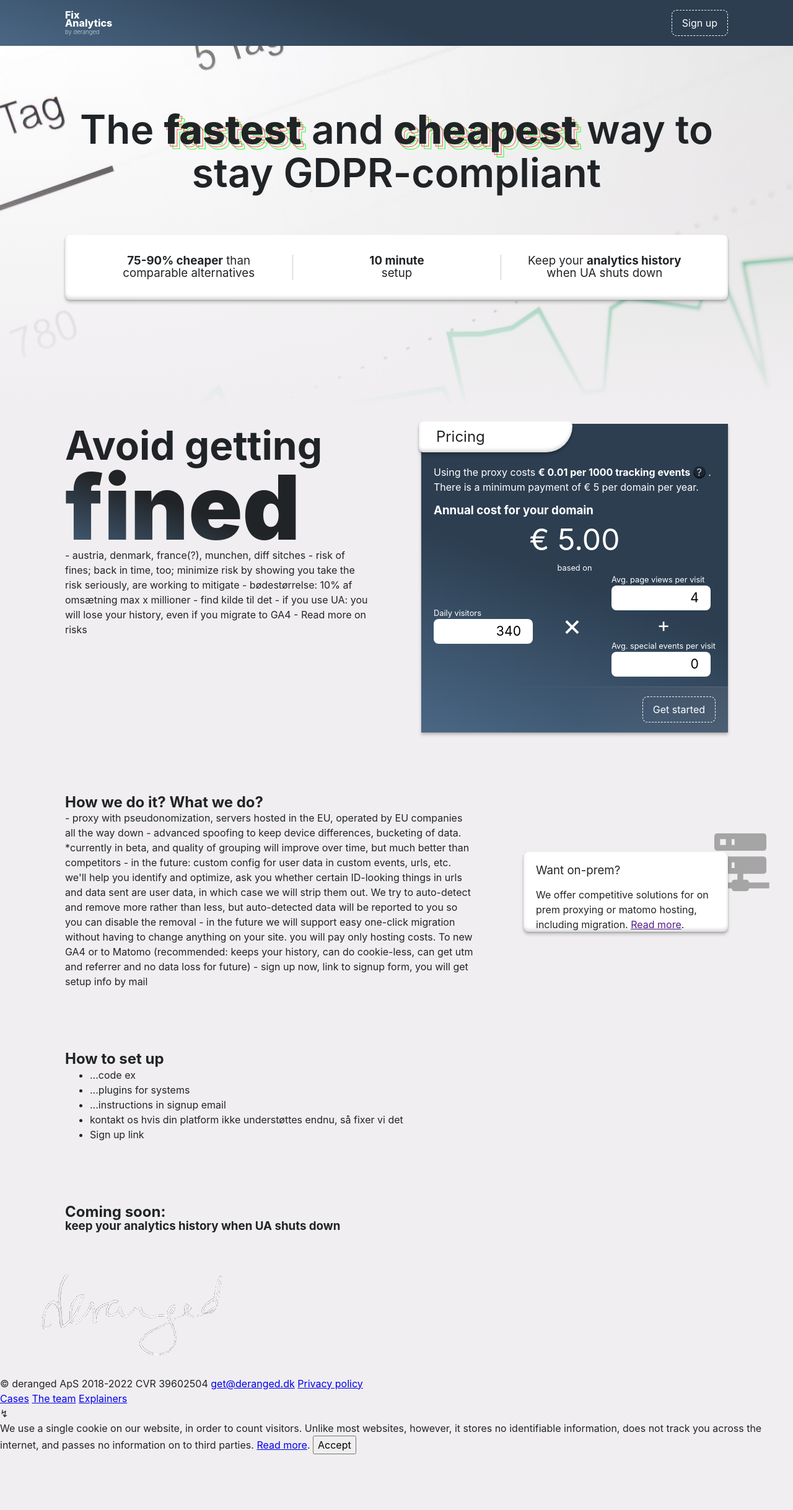
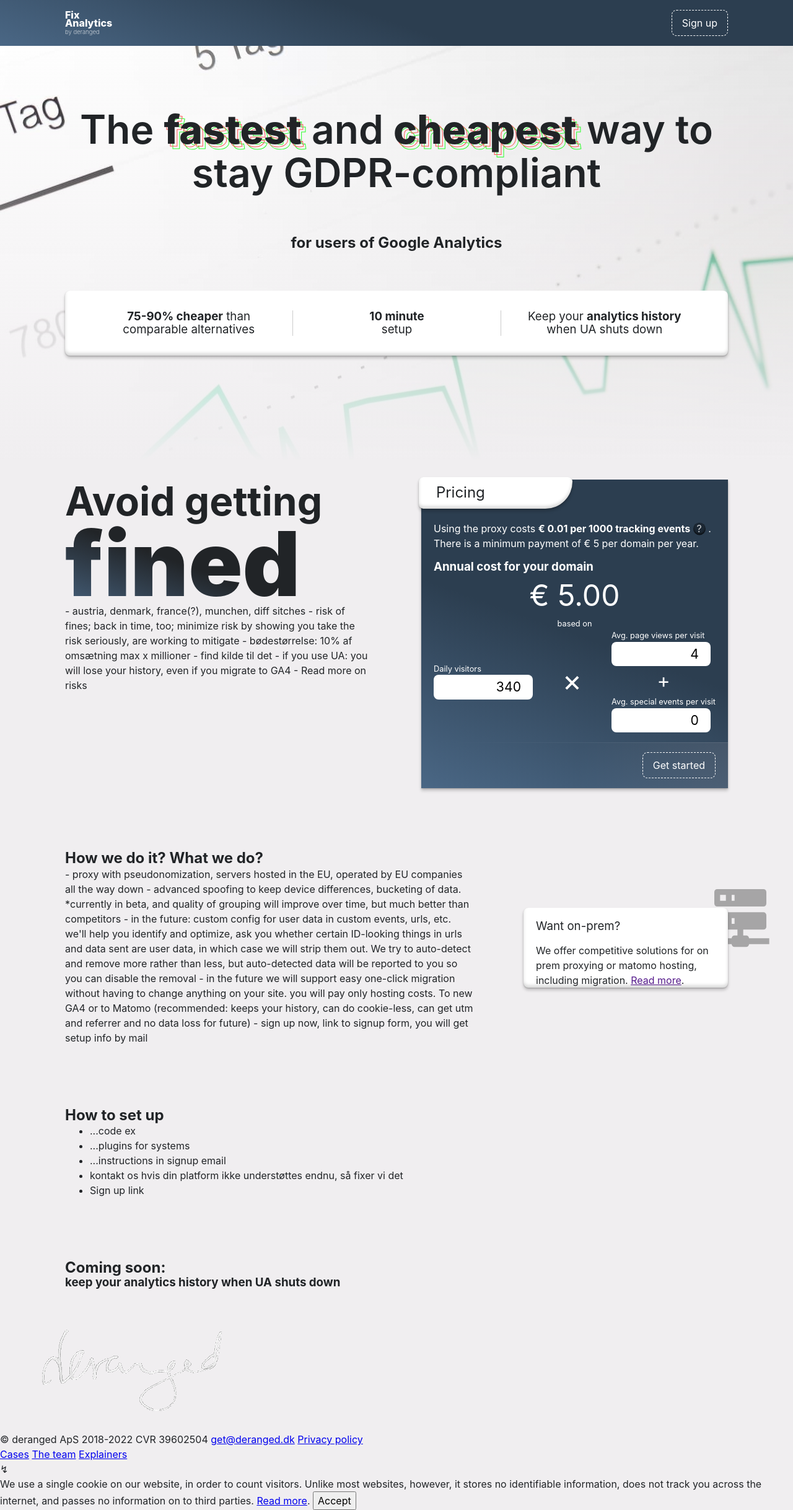
Before and after one commit to derangeddk/deranged.dk, a Jekyll site: the page built from fix-analytics/index.html, in a window 1280 px wide. Shown: the whole page at 62% size. Built offline with Jekyll 4.4.1, drawn with Linux system fonts in a browser that asks for light colours; before the commit the page ends 2347 px from its top, so only the background shows below that.

Commit message:
Make it clear this product is for Google Analytics users

```diff
--- a/_includes/fix-analytics-hero.html
+++ b/_includes/fix-analytics-hero.html
@@ -6,6 +6,9 @@
       and <em class="heading__emphasis text--fancy text__cheapest--fancy">cheapest</em>
       way to stay GDPR-compliant
     </h1>
+    <h2 class="text--centered mt-6">
+      for users of Google Analytics
+    </h2>
     <div class="card u-mt-lg">
       <div class="card__usp">
         <div class="card__usp-item">
--- a/_sass/fix-analytics/layout.scss
+++ b/_sass/fix-analytics/layout.scss
@@ -77,6 +77,12 @@
 .mt-4 {
   margin-top: 1rem !important;
 }
+.mt-5 {
+  margin-top: 2rem !important;
+}
+.mt-6 {
+  margin-top: 4rem !important;
+}
 
 .f-justify-space-between {
   justify-content: space-between;
```
